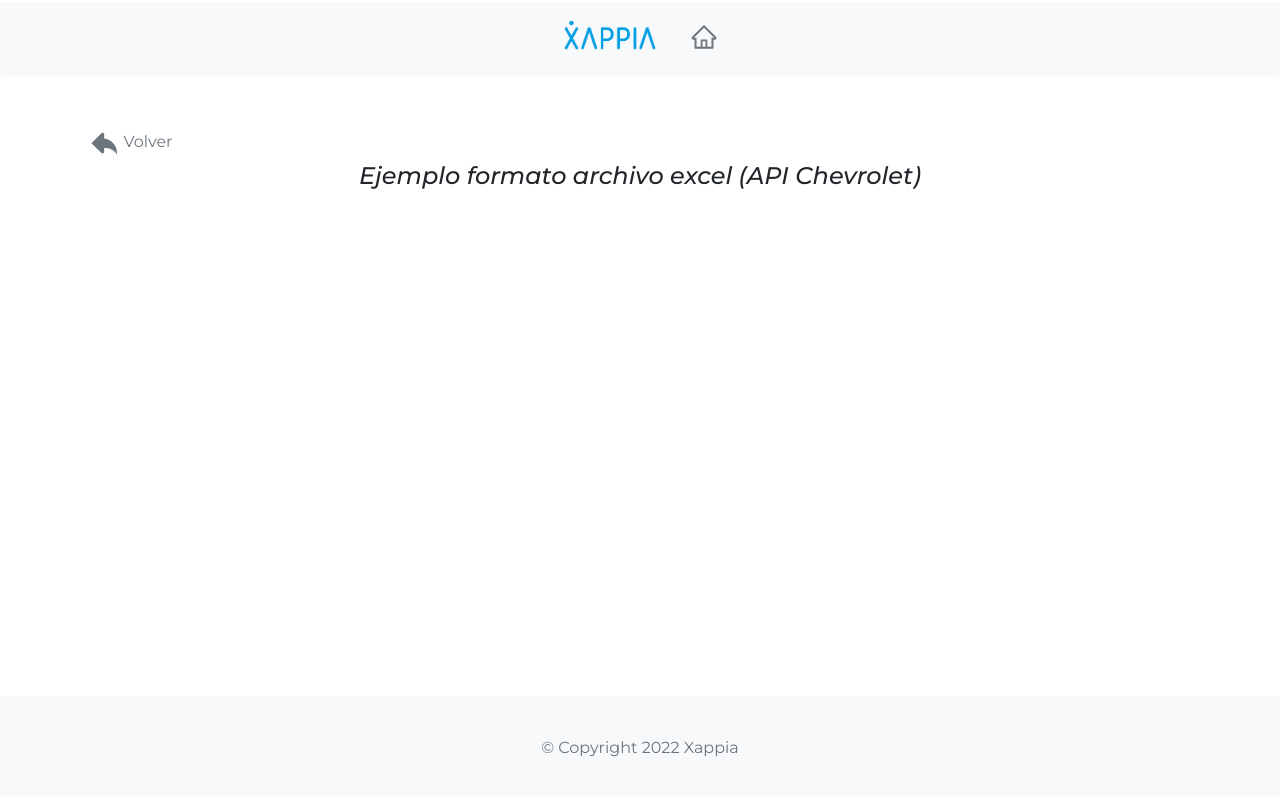
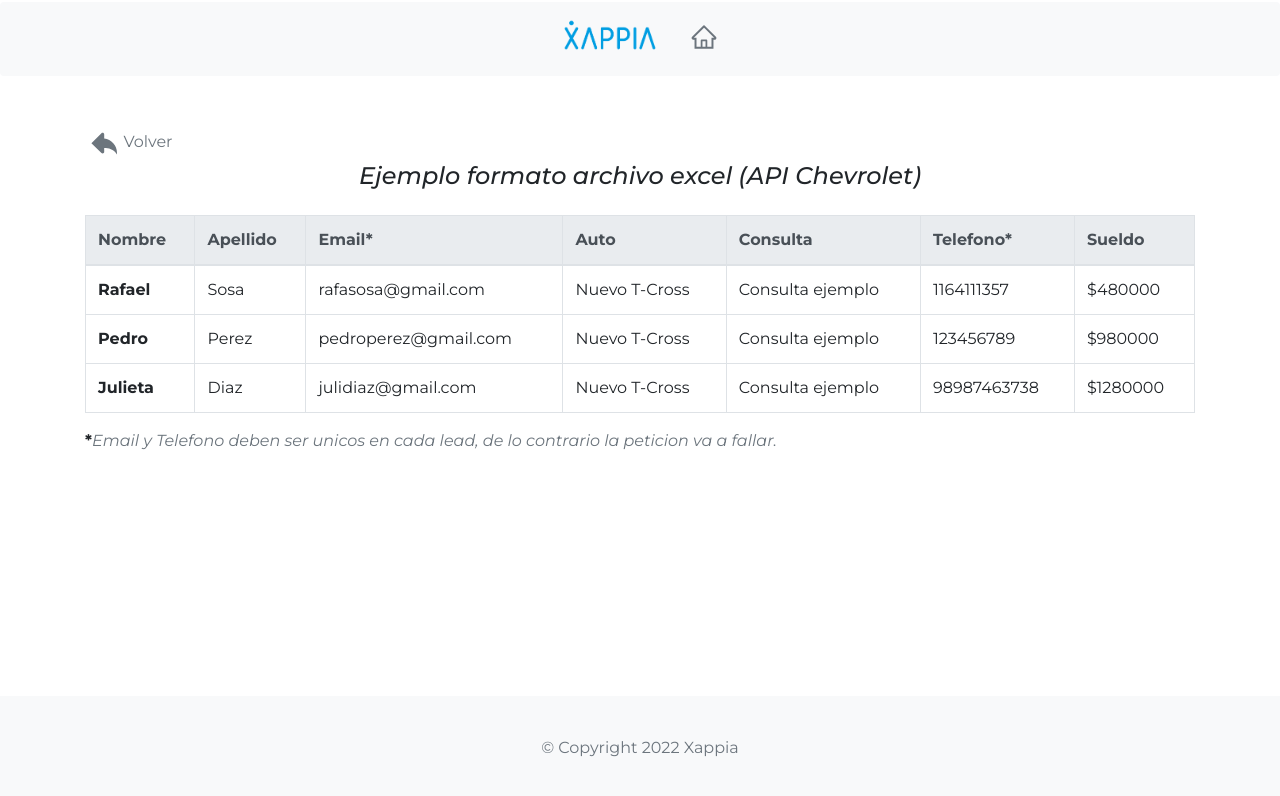
Before and after one commit to fedeemilo/xappia-front, a React (Create React App) app: page /example/chevrolet in a window 1280 px wide. Shown: the top 796 px of the page. Built offline with nearby package versions, Linux system fonts and the light colour scheme.

Commit message:
Add excel example information in chevrolet

```diff
--- a/src/components/Table.jsx
+++ b/src/components/Table.jsx
@@ -1,7 +1,7 @@
-import React from "react";
+import React from 'react';
 
 const Table = ({ brand }) => {
-    if (brand === "toyota")
+    if (brand === 'toyota')
         return (
             <table className="table table-bordered">
                 <thead className="thead-light">
@@ -52,7 +52,7 @@
             </table>
         );
 
-    if (brand === "volkswagen")
+    if (brand === 'volkswagen')
         return (
             <table className="table table-bordered">
                 <thead className="thead-light">
@@ -99,9 +99,59 @@
         );
 
     if (brand === 'chevrolet')
-            return (
-                <></>
-            )
+        return (
+            <>
+                <table className="table table-bordered">
+                    <thead className="thead-light">
+                        <tr>
+                            <th scope="col">Nombre</th>
+                            <th scope="col">Apellido</th>
+                            <th scope="col">Email*</th>
+                            <th scope="col">Auto</th>
+                            <th scope="col">Consulta</th>
+                            <th scope="col">Telefono*</th>
+                            <th scope="col">Sueldo</th>
+                        </tr>
+                    </thead>
+                    <tbody>
+                        <tr>
+                            <th scope="row">Rafael</th>
+                            <td>Sosa</td>
+                            <td>rafasosa@gmail.com</td>
+                            <td>Nuevo T-Cross</td>
+                            <td>Consulta ejemplo</td>
+                            <td>1164111357</td>
+                            <td>$480000</td>
+                        </tr>
+                        <tr>
+                            <th scope="row">Pedro</th>
+                            <td>Perez</td>
+                            <td>pedroperez@gmail.com</td>
+                            <td>Nuevo T-Cross</td>
+                            <td>Consulta ejemplo</td>
+                            <td>123456789</td>
+                            <td>$980000</td>
+                        </tr>
+                        <tr>
+                            <th scope="row">Julieta</th>
+                            <td>Diaz</td>
+                            <td>julidiaz@gmail.com</td>
+                            <td>Nuevo T-Cross</td>
+                            <td>Consulta ejemplo</td>
+                            <td>98987463738</td>
+                            <td>$1280000</td>
+                        </tr>
+                    </tbody>
+                </table>
+                <div className='d-flex'>
+                    <span><strong>*</strong></span>
+                    <footer className="font-italic text-muted">
+                        Email y Telefono deben ser unicos en cada lead, de lo
+                        contrario la peticion va a fallar.
+                    </footer>
+                </div>
+            </>
+        );
 };
 
 export default Table;
```
